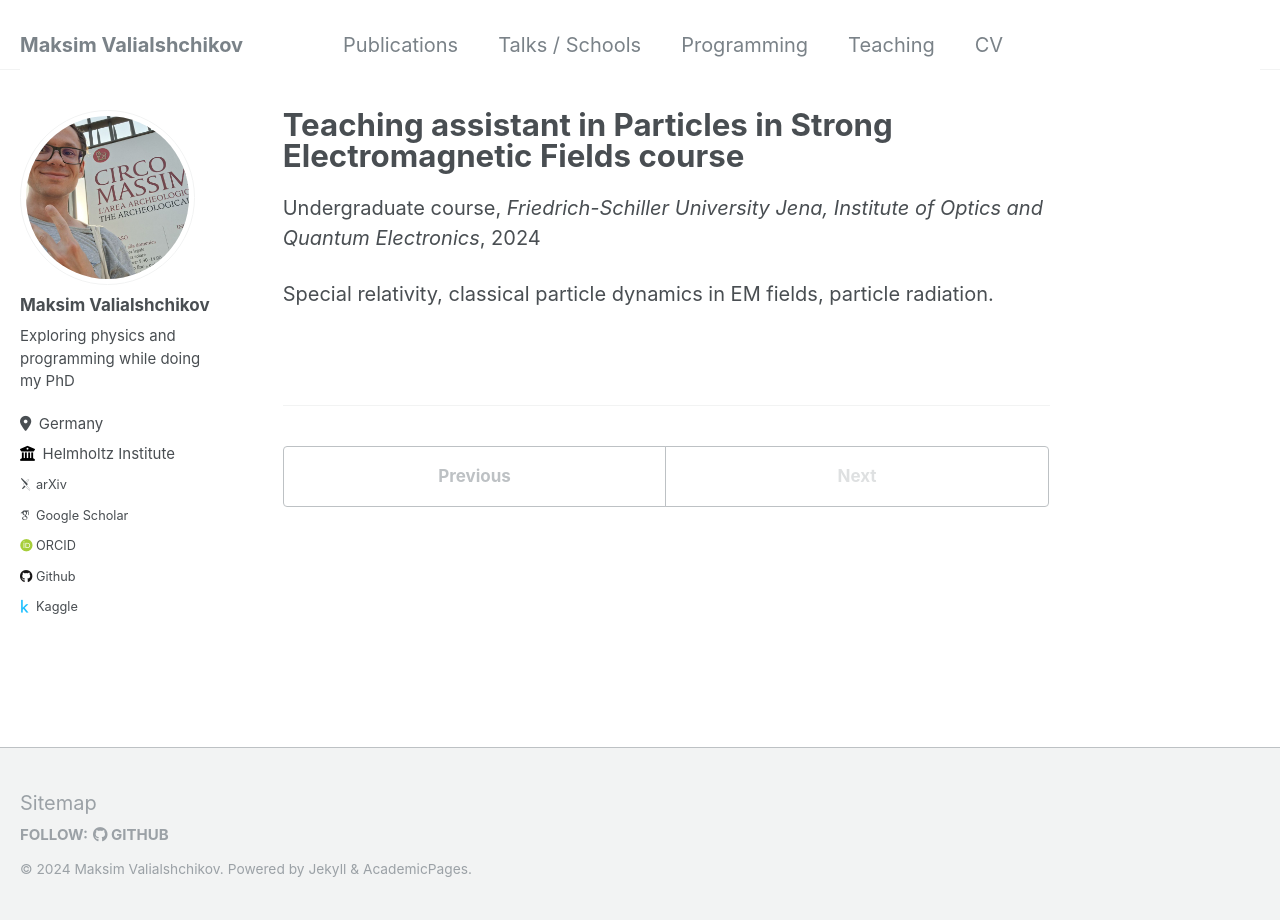
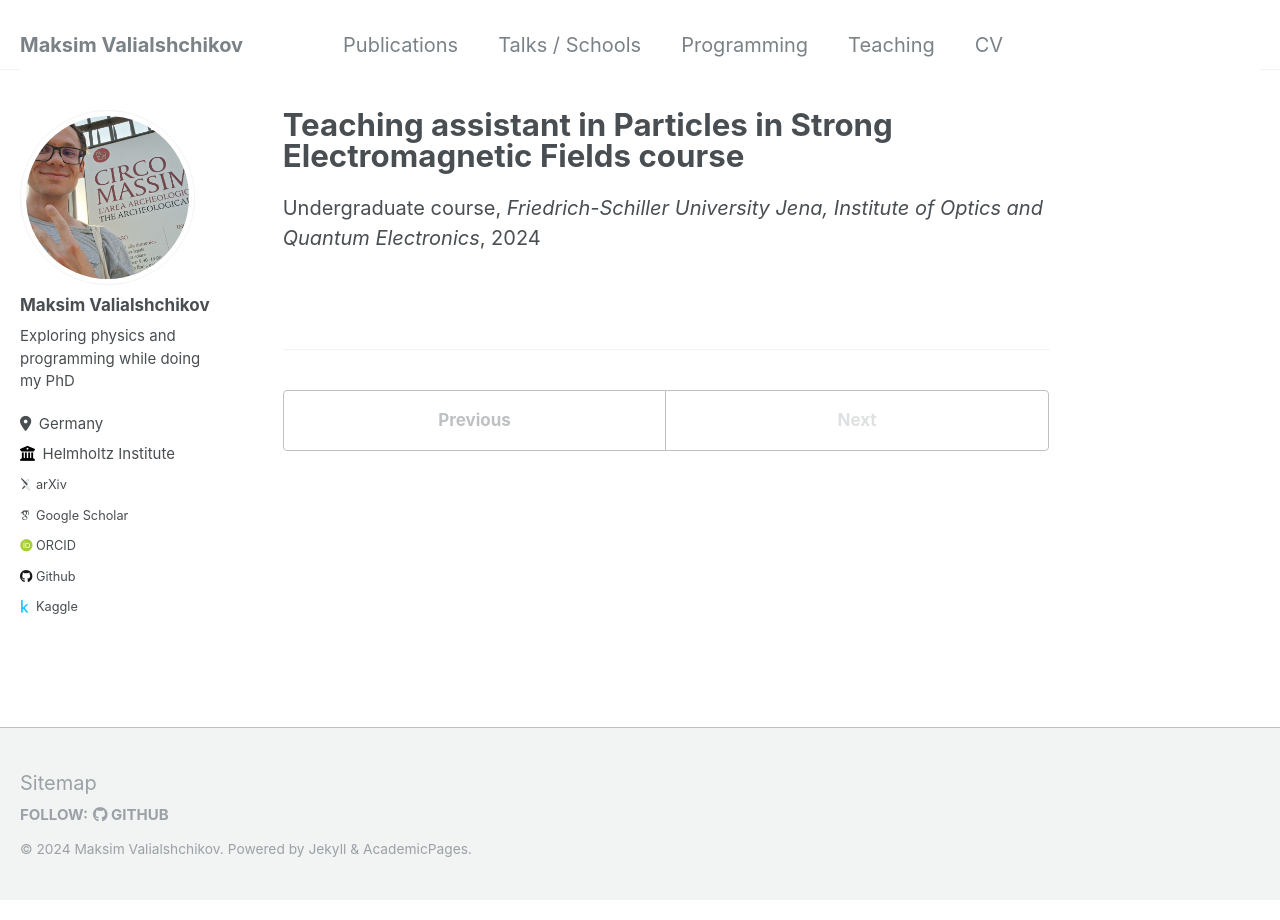
Before and after one commit to maxbalrog/maxbalrog.github.io, a Jekyll site: the page built from _teaching/2023-special-relativity-fsu.md, in a window 1280 px wide. Built offline with Jekyll 4.4.1, drawn with Linux system fonts in a browser that asks for light colours; some web fonts are replaced.

Commit message:
Upd teaching template

```diff
--- a/_includes/archive-single.html
+++ b/_includes/archive-single.html
@@ -40,8 +40,8 @@
 
     {% if post.collection == 'teaching' %}
       <p class="archive__item-excerpt" itemprop="description"> {{ post.type }}, <i>{{ post.venue }}</i> ({{ post.year}}) </p>
-      {% if post.description %}
-        <p class="archive__item-excerpt" itemprop="description"> {{post.description}} </p>
+      {% if post.topics %}
+        <p class="archive__item-excerpt" itemprop="description"> <b>Topics:</b> {{post.topics}} </p>
       {% endif %}
     {% endif %}
 
--- a/_teaching/2023-special-relativity-fsu.md
+++ b/_teaching/2023-special-relativity-fsu.md
@@ -6,6 +6,7 @@ permalink: /teaching/2023-special-relativity-fsu
 venue: "Friedrich-Schiller University Jena, Institute of Optics and Quantum Electronics"
 year: 2023
 location: "Jena, Germany"
+topics: "Special relativity, classical particle dynamics in EM fields, particle radiation"
 ---
 
-Special relativity, classical particle dynamics in EM fields, particle radiation.
+<!-- Special relativity, classical particle dynamics in EM fields, particle radiation. -->
```
Also changed, not shown: _teaching/2021-hpc-skoltech.md (+1 -0 lines).
